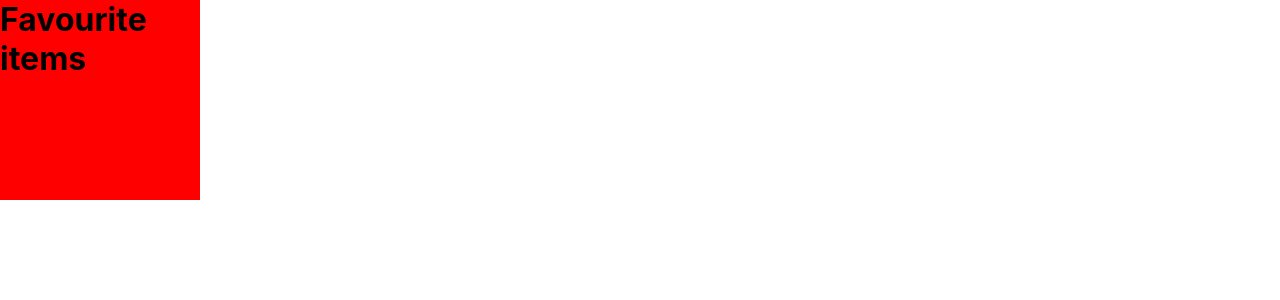
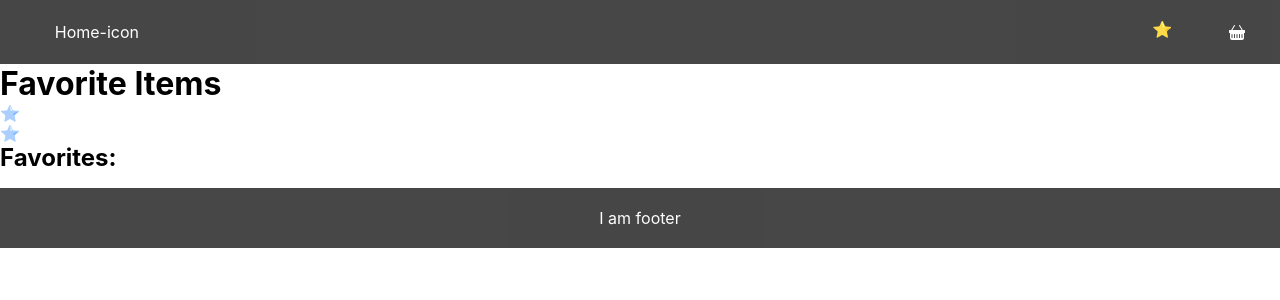
Before and after one commit to DidenkoIvan/react_redux_practise, a React (Create React App) app: page /Favourite in a window 1280 px wide. Shown: the top 300 px of the page. Built offline with nearby package versions, Linux system fonts and the light colour scheme.

Commit message:
fav in process

```diff
--- a/src/App.js
+++ b/src/App.js
@@ -3,8 +3,6 @@ import { Route, Routes } from 'react-router-dom';
 import NotFound from './components/NotFound/NotFound';
 import ProductCards from './components/ProductCards/ProductCards';
 import ProductsList from './components/ProductList/ProductsList';
-import Header from "./components/Header/Header";
-import Footer from "./components/Footer/Footer";
 import Cart from './components/Cart/Cart';
 import Favourite  from './components/Favourite/Favourite';
 
@@ -40,15 +38,14 @@ useEffect(() => {
   );
 }
 
-function Home({cartLength, addToCart}) {
+function Home({addToCart}) {
   return (
     <div className='App container'>
-      <Header cartLength={cartLength} />
       <div className='main__wrapper'>
         <ProductsList click={addToCart}/>
         <ProductCards click={addToCart}/>
       </div>
-      <Footer />
+
     </div>
   );
 }
--- a/src/components/Cart/Cart.jsx
+++ b/src/components/Cart/Cart.jsx
@@ -2,6 +2,7 @@ import React, { useState, useEffect } from 'react';
 import "./Cart.scss";
 import Button from '../Button/Button';
 import ModalForm from '../Modal/Modal';
+
 
 function Cart() {
     const [cart, setCart] = useState([]);
@@ -9,7 +10,6 @@ function Cart() {
     const [filteredList2, setFilteredList2] = useState([]);
     const [isModalOpen, setIsModalOpen] = useState(false);
     let totalPrice = 0;
-
 
     useState(() => {
         const allProd = JSON.parse(localStorage.getItem('products') || '[]');
--- a/src/components/Cart/Cart.scss
+++ b/src/components/Cart/Cart.scss
@@ -6,6 +6,7 @@
     align-items: center;
     justify-content: center;
     background-color: rgb(44, 158, 220);
+    position: relative;
 }
 
 .cart__header {
--- a/src/components/Favourite/Favourite.jsx
+++ b/src/components/Favourite/Favourite.jsx
@@ -1,14 +1,36 @@
 import './Favourite.scss';
+import React, { useState } from 'react';
+import Star from '../STAR/Star'
 // import Header from "./components/Header/Header";
 
 function Favourite() {
+    const [favorites, setFavorites] = useState([]);
+
+
+    const toggleFavorite = (favouriteItem) => {
+        if (favorites.includes(favouriteItem)) {
+          setFavorites(favorites.filter((item) => item !== favouriteItem));
+        } else {
+          setFavorites([...favorites, favouriteItem]);
+        }
+      };
+
     return (
     <>
-        <div className="favourite__wrapper">
-            <h1 className="favourite__header">
-                <p className="favourite__text">Favourite items</p>
-            </h1>
-        </div>
+        <div>
+      <h1>Favorite Items</h1>
+      <Star itemName="Item 1" onClick={toggleFavorite} />
+      <Star itemName="Item 2" onClick={toggleFavorite} />
+      {/* Add more items as needed */}
+      <div>
+        <h2>Favorites:</h2>
+        <ul>
+          {favorites.map((favorite) => (
+            <li key={favorite}>{favorite}</li>
+          ))}
+        </ul>
+      </div>
+    </div>
         </>
     )
 }
--- a/src/components/Header/Header.jsx
+++ b/src/components/Header/Header.jsx
@@ -1,5 +1,5 @@
 import "./Header.scss";
-import React, { useState, useEffect } from 'react';
+// import React, { useState, useEffect } from 'react';
 import { Link } from 'react-router-dom';
 import { BsFillBasketFill } from "react-icons/bs";
 
@@ -13,7 +13,7 @@ function Header({cartLength}) {
             <ul className="header_items">
                 <li className="header_favorite"><Link to="/Favourite">⭐</Link></li>
                 <li className="header_cart"><Link to="/Cart"><BsFillBasketFill /></Link></li>
-                {/* <p>{cartLength}</p> */}
+                <p>{cartLength}</p>
             </ul>
         </div>
     )
--- a/src/components/Header/Header.scss
+++ b/src/components/Header/Header.scss
@@ -1,6 +1,5 @@
 .header {
-    // width: 100%;
-    height: 100%;
+    height: 8vh;
     background-color: #333;
     color: #fff;
     display: flex;
@@ -37,7 +36,13 @@
 }
 
 .header_icon a {
+    display: flex;
+    align-items: center;
+    justify-content: center;
+    width: 100%;
+    height: 100%;
     text-decoration: none;
+    border-radius: 30px;
     color: #fff;
 }
 
--- a/src/components/ProductCards/ProductCards.jsx
+++ b/src/components/ProductCards/ProductCards.jsx
@@ -2,6 +2,7 @@ import React, { useState, useEffect } from 'react';
 import "./ProductCards.scss";
 import Button from '../Button/Button';
 import ModalForm from '../Modal/Modal';
+import Star from '../STAR/Star';
 
 function Products({click}) {
   const [productCards, setData] = useState(null);
@@ -48,6 +49,7 @@ function Products({click}) {
                 <Button backgroundColor="red" text="Add to Cart" onClick={() => {
                   ProductCardButton(product.article)
                 }} />
+                <Star />
               </li>
             ))}
           </ul>
--- a/src/components/ProductList/ProductsList.jsx
+++ b/src/components/ProductList/ProductsList.jsx
@@ -2,9 +2,12 @@ import React, { useState, useEffect } from 'react';
 import "./ProductList.scss";
 import Button from '../Button/Button';
 import ModalForm from '../Modal/Modal';
+import Star from '../STAR/Star';
 
 function ProductList({click}) {
   const [productsList, setData] = useState(null);
+  const [isArticle, setIsArticle] = useState("");
+  const [isModalOpen, setIsModalOpen] = useState(false);
 
   useEffect(() => {
 
@@ -22,9 +25,6 @@ function ProductList({click}) {
       });
   }, []);
 
-  const [isArticle, setIsArticle] = useState("");
-
-  const [isModalOpen, setIsModalOpen] = useState(false);
   const closeModal = () => {
     setIsModalOpen(false);
   };
@@ -32,6 +32,7 @@ function ProductList({click}) {
     setIsModalOpen(true);
     setIsArticle(article);
   };
+
 
   return (
     <>
@@ -41,7 +42,7 @@ function ProductList({click}) {
           <ul className='productsList_list'>
             {productsList.map(product => (
               <li className='productsList_item' key={product.name}>
-                <img src={product.image} alt={`Image`} />
+                  <img src={product.image} alt={`/`} />
                   <p className='productsList_item_name'>{product.name}</p>
                   <p>Article: {product.article}</p>
                   <p>Color: {product.color}</p>
@@ -49,6 +50,7 @@ function ProductList({click}) {
                   <Button backgroundColor="red" text="Add to Cart" onClick={() => {
                     ProductListButton(product.article)
                   }} />
+                  <Star />
               </li>
             ))}
           </ul>
--- /dev/null
+++ b/src/components/STAR/Star.css
@@ -0,0 +1,8 @@
+.yellow {
+
+    filter: hue-rotate(0deg);
+}
+
+.gray {
+    filter: hue-rotate(180deg);
+}
--- /dev/null
+++ b/src/components/STAR/Star.jsx
@@ -0,0 +1,21 @@
+import React, { useState } from 'react';
+import "./Star.css";
+
+function Star({ favouriteItem }) {
+    const [isFavorite, setIsFavorite] = useState(false);
+
+    const toggleFavorite = () => {
+        setIsFavorite(!isFavorite);
+      }
+
+    const starColor = isFavorite ? 'yellow' : 'gray';
+    return (
+        <div>
+            <span onClick={() => {
+                toggleFavorite()
+            }} className={starColor} style={{cursor: 'pointer'}}>⭐</span>
+        </div>
+    )
+}
+
+export default Star;
--- a/src/index.js
+++ b/src/index.js
@@ -3,14 +3,17 @@ import ReactDOM from 'react-dom/client';
 import './style.css';
 import App from './App'
 import { BrowserRouter } from 'react-router-dom'
+import Header from './components/Header/Header';
+import Footer from './components/Footer/Footer';
 // import reportWebVitals from './reportWebVitals';
 
 const root = ReactDOM.createRoot(document.getElementById('root'));
 root.render(
   <React.StrictMode>
-    {/* <HashRouter> ===> # */}
     <BrowserRouter>
-      <App />
+      <Header />
+        <App />
+      <Footer />
     </BrowserRouter>
   </React.StrictMode>
 );
--- a/src/style.css
+++ b/src/style.css
@@ -10,6 +10,7 @@ body {
 body, h1, h2, p {
   margin: 0;
   padding: 0;
+
 }
 
 code {
@@ -21,8 +22,8 @@ code {
   background-image: url('/public/images/background.jpg');
   background-size: cover;
   background-repeat: no-repeat;
-  display: grid;
-  grid-template-rows: 2.2fr auto 2fr;
+  /* display: grid;
+  grid-template-rows: 2.2fr auto 2fr; */
 }
 
 .favorite-button {
```
Lines whose indentation alone changed are shown as unchanged.
